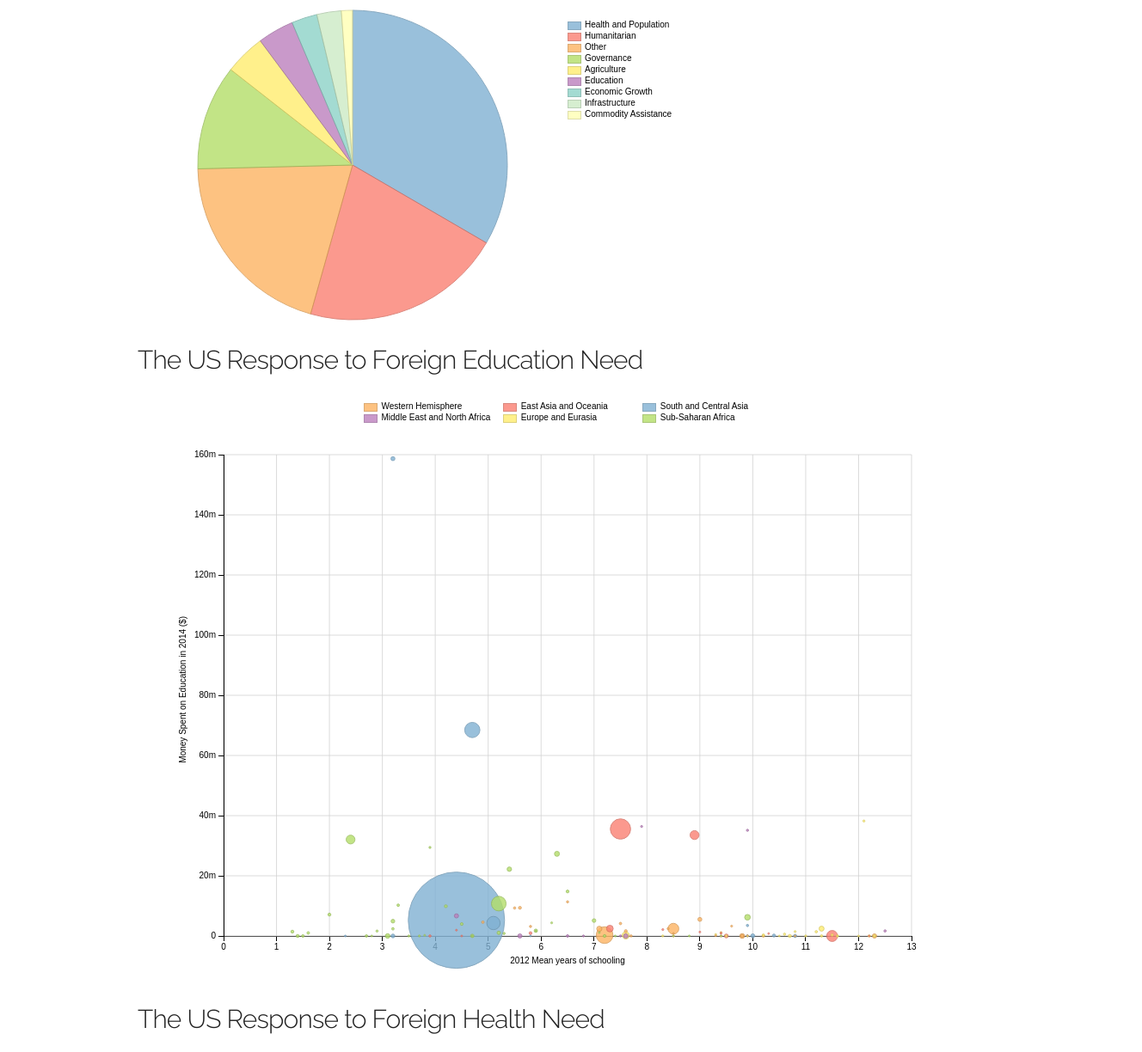
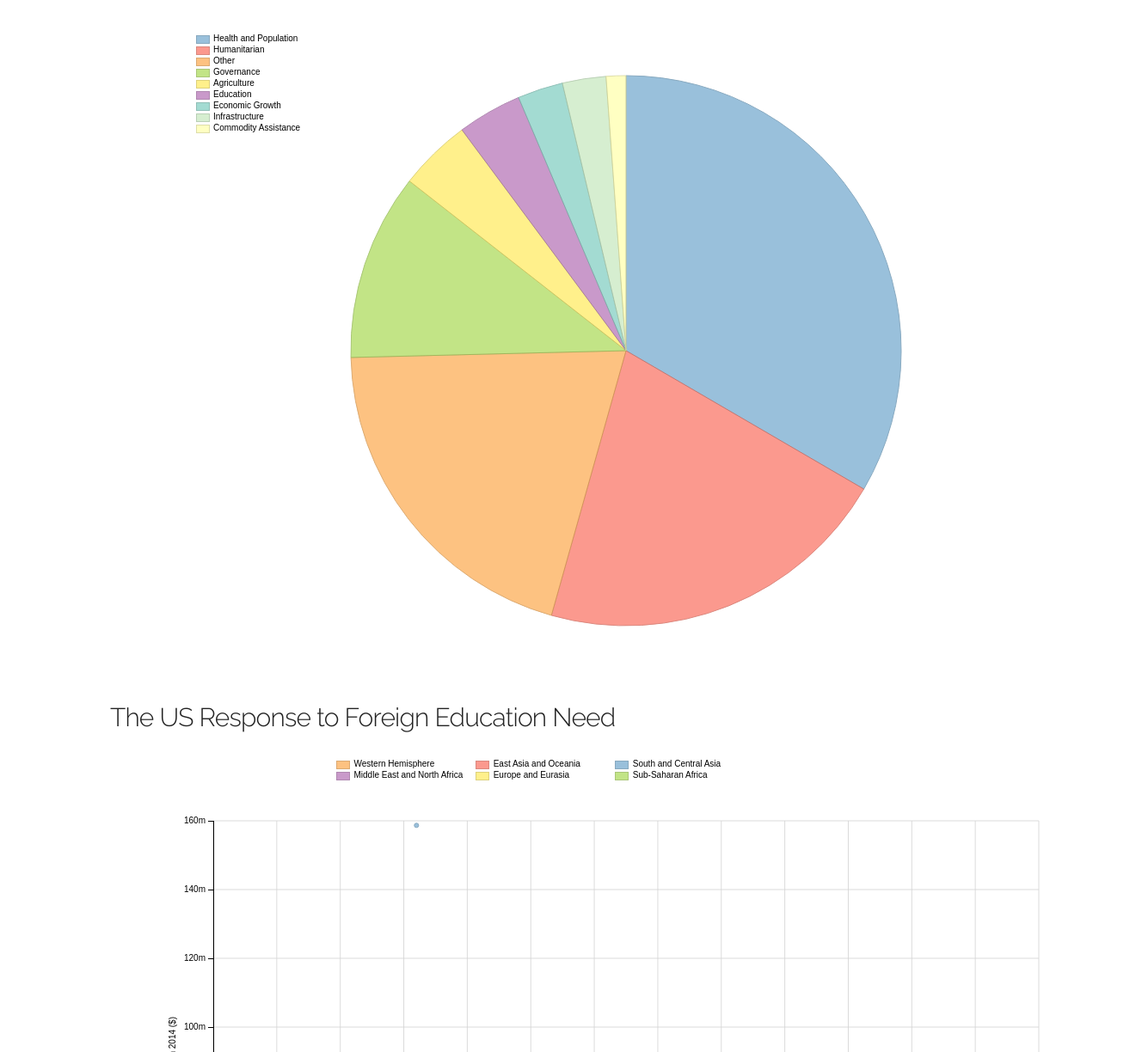
Before and after one commit to ds-proto/ds-proto.github.io, a plain HTML site: page index.html in a window 1280 px wide. Shown: the part 309-1533 px from the top of the page at 86% size, 1328 px wide, since content can reach past the window. Drawn offline with Linux system fonts and the light colour scheme.

Commit message:
Scale charts to a larger size

```diff
--- a/index.html
+++ b/index.html
@@ -30,6 +30,11 @@
   –––––––––––––––––––––––––––––––––––––––––––––––––– -->
   <script src="lib/d3.min.js"></script>
   <script src="lib/dimple.v2.1.6.min.js"></script>
+  <style>
+    .container {
+        max-width: 1200px;
+    }
+  </style>
 
 </head>
 <body>
@@ -45,13 +50,14 @@
         <div id="chart2">
         </div>
         <script type="text/javascript">
-         var svgPie = dimple.newSvg("#chart2", 800, 400);
+         var width = 1200;
+         var height = 800;
+         var svgPie = dimple.newSvg("#chart2", width, height);
          d3.csv("data/totals.csv", function (data) {
              var myChart = new dimple.chart(svgPie, data);
-             myChart.setBounds(20, 20, 460, 360);
              myChart.addMeasureAxis("p", "Cost");
              myChart.addSeries("Category", dimple.plot.pie);
-             myChart.addLegend(500, 20, 90, 300, "left");
+             myChart.addLegend(100, 20, 90, 300, "left");
              myChart.draw();
          });
         </script>
@@ -60,7 +66,7 @@
         <div id="chart3">
         </div>
         <script type="text/javascript">
-         var svgScatter = dimple.newSvg("#chart3", 1000, 700);
+         var svgScatter = dimple.newSvg("#chart3", width, height);
          d3.csv("data/merged_aid.csv", function (data) {
              var myChart = new dimple.chart(svgScatter, data);
              var x = myChart.addMeasureAxis("x", "2012 Mean years of schooling");
@@ -77,7 +83,7 @@
         <div id="chart4">
         </div>
         <script type="text/javascript">
-         var svgHealth = dimple.newSvg("#chart4", 1000, 700);
+         var svgHealth = dimple.newSvg("#chart4", width, height);
          d3.csv("data/merged_aid.csv", function (data) {
              var myChart = new dimple.chart(svgHealth, data);
              var x = myChart.addMeasureAxis("x", "2013 Life Expectancy at Birth (years)");
@@ -97,7 +103,7 @@
         <div id="chart5">
         </div>
         <script type="text/javascript">
-         var svgEconomic = dimple.newSvg("#chart5", 1000, 700);
+         var svgEconomic = dimple.newSvg("#chart5", width, height);
          d3.csv("data/merged_aid.csv", function (data) {
              var myChart = new dimple.chart(svgEconomic, data);
              var x = myChart.addMeasureAxis("x", "2013 Gross national income (GNI) per capita (2011 PPP $)");
```
